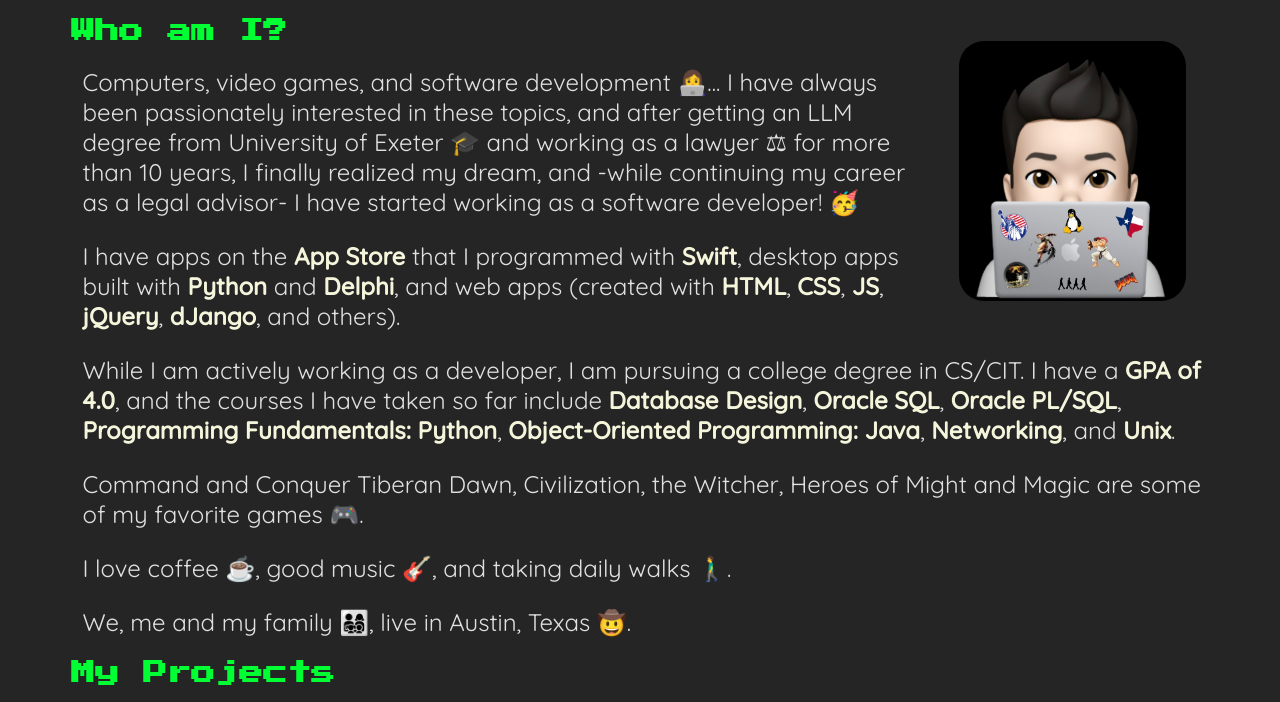
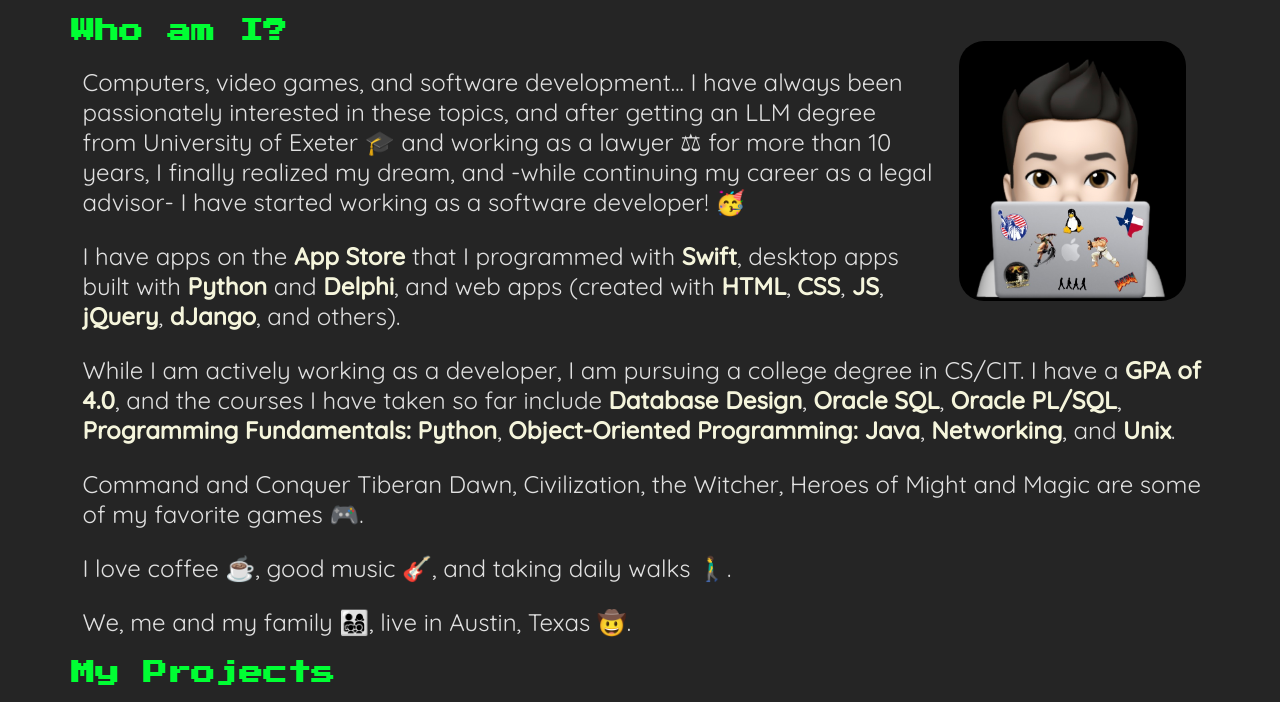
Before and after one commit to harmancode/harmancode.github.io, a plain HTML site: page index.html in a window 1280 px wide. Shown: the part 98-800 px from the top of the page. Drawn offline with Linux system fonts and the light colour scheme.

Commit message:
Update the site

```diff
--- a/index.html
+++ b/index.html
@@ -16,7 +16,7 @@
     <img class="project-image" src="img/ert.jpg" alt="Harman">
     <h2>Who am I?</h2>
 
-    <p>Computers, video games, and software development 👩‍💻... I have always been passionately interested in these topics, and after getting an LLM degree from University of Exeter 🎓 and working as a lawyer ⚖ for more than 10 years, I finally realized my dream, and -while continuing my career as a legal advisor- I have started working as a software developer! 🥳</p>
+    <p>Computers, video games, and software development... I have always been passionately interested in these topics, and after getting an LLM degree from University of Exeter 🎓 and working as a lawyer ⚖ for more than 10 years, I finally realized my dream, and -while continuing my career as a legal advisor- I have started working as a software developer! 🥳</p>
 
     <p>I have apps on the <span class="emphasized">App Store</span> that I programmed with <span class="emphasized">Swift</span>, desktop apps built with <span class="emphasized">Python</span> and <span class="emphasized">Delphi</span>, and web apps (created with <span class="emphasized">HTML</span>, <span class="emphasized">CSS</span>, <span class="emphasized">JS</span>, <span class="emphasized">jQuery</span>, <span class="emphasized">dJango</span>, and others).</p>
 
```
